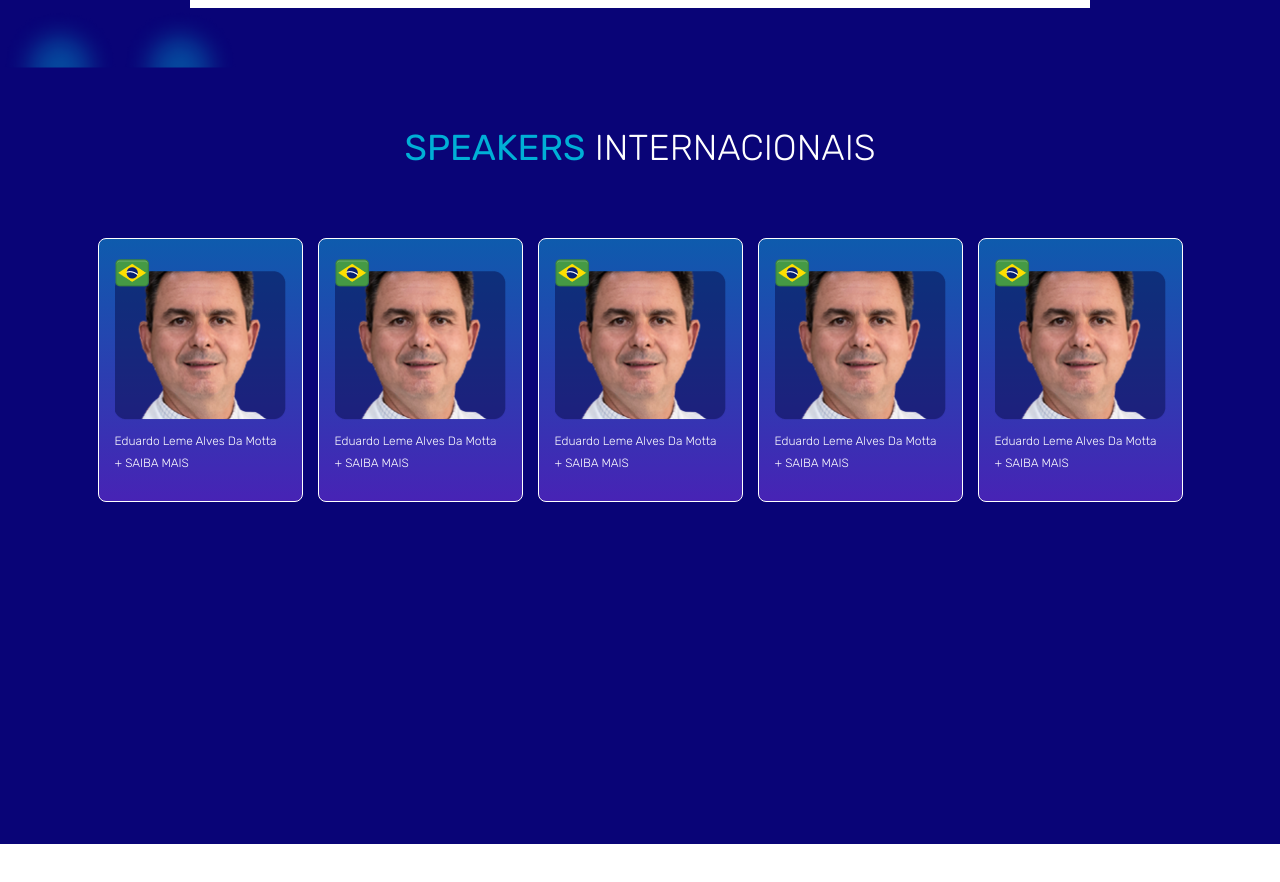
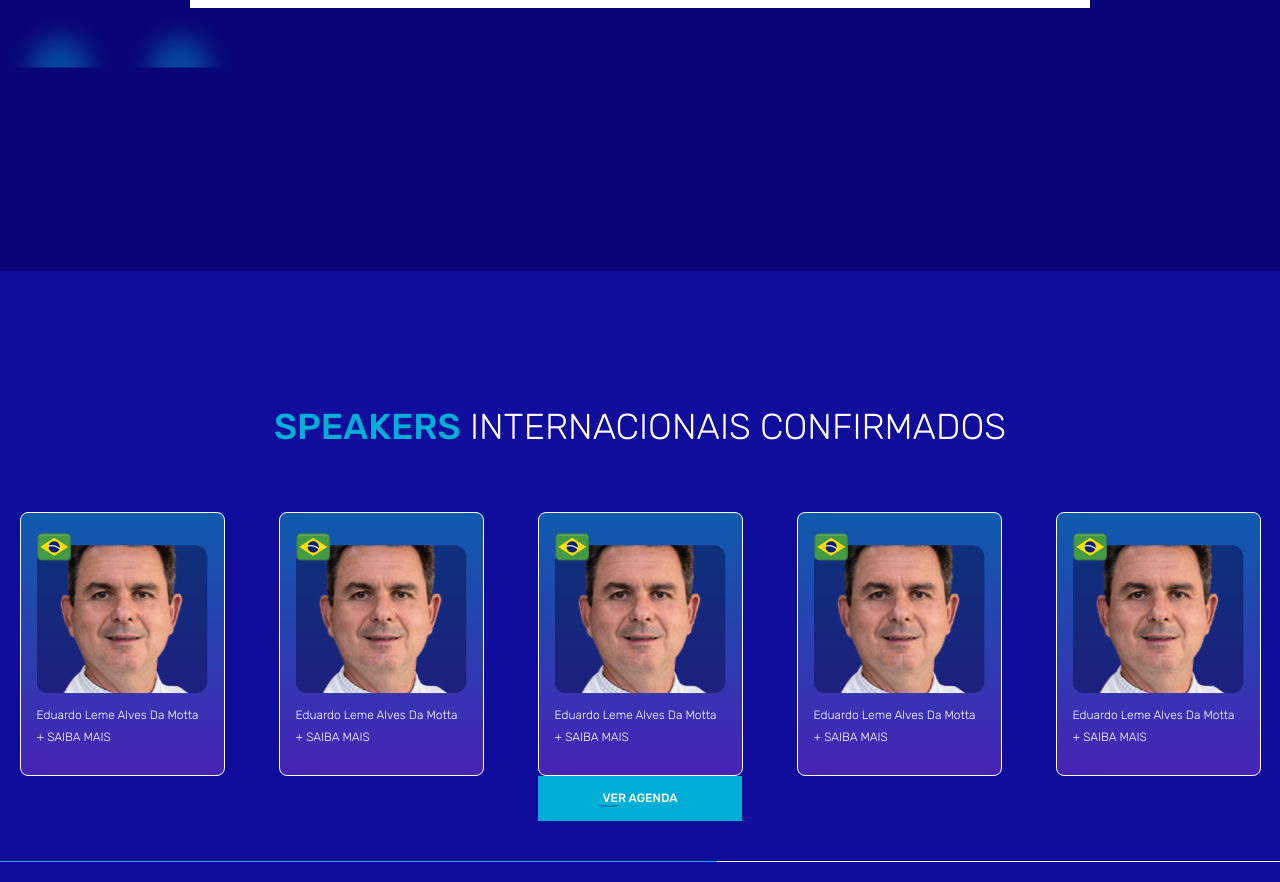
Before and after one commit to adamsnows/Freela-Landing-Page-1, a Next.js app: page / in a window 1280 px wide. Shown: the part 1380-2262 px from the top of the page. Before the commit the page ends 2224 px from the top, so only its background shows below. Built offline with nearby package versions, Linux system fonts and the light colour scheme.

Commit message:
feat: speaker slider

```diff
--- a/src/app/layout.tsx
+++ b/src/app/layout.tsx
@@ -5,7 +5,7 @@ import { Rubik, Lato } from "next/font/google";
 const rubik = Rubik({
   variable: "--font-rubik",
   subsets: ["latin"],
-  weight: ["300", "400", "700"],
+  weight: ["300", "400", "500", "600", "700"],
 });
 
 const lato = Lato({
--- a/src/components/card/index.tsx
+++ b/src/components/card/index.tsx
@@ -8,7 +8,7 @@ export interface Person {
 
 const SpeakerCard: React.FC<Person> = ({ image, name }) => {
   return (
-    <div className="w-[205px] h-[264px] bg-gradient-to-b from-[#0e5bad] to-[#4723b5] rounded-lg border border-white p-4 flex flex-col font-thin font-rubik">
+    <div className="w-[205px] h-[264px] bg-gradient-to-b from-[#0e5bad] to-[#4723b5] rounded-lg border border-white p-4 flex flex-col font-thin font-rubik mx-auto">
       <div className="relative mt-4">
         <img
           src="/assets/brazil-rectangle.png"
--- a/src/components/speaker-slider/index.tsx
+++ b/src/components/speaker-slider/index.tsx
@@ -0,0 +1,128 @@
+"use client";
+import SpeakerCard, { Person } from "../card";
+import { Swiper, SwiperSlide } from "swiper/react";
+import { Navigation, Autoplay, Pagination } from "swiper/modules";
+import { useState, useEffect } from "react";
+import { Button } from "../ui/button";
+
+import "swiper/css";
+import "swiper/css/navigation";
+import "swiper/css/pagination";
+
+const SpeakerSlider = () => {
+  const [progress, setProgress] = useState(0);
+
+  useEffect(() => {
+    const interval = setInterval(() => {
+      setProgress((prev) => (prev >= 100 ? 0 : prev + 1));
+    }, 100);
+    return () => clearInterval(interval);
+  }, []);
+
+  const people: Person[] = [
+    { image: "/assets/man.png", name: "Eduardo Leme Alves Da Motta" },
+    { image: "/assets/man.png", name: "Eduardo Leme Alves Da Motta" },
+    { image: "/assets/man.png", name: "Eduardo Leme Alves Da Motta" },
+    { image: "/assets/man.png", name: "Eduardo Leme Alves Da Motta" },
+    { image: "/assets/man.png", name: "Eduardo Leme Alves Da Motta" },
+  ];
+
+  return (
+    <>
+      <div className="w-full">
+        <div className="w-full relative container mx-auto">
+          <Swiper
+            grabCursor={true}
+            modules={[Navigation, Pagination, Autoplay]}
+            spaceBetween={0}
+            slidesPerView={1}
+            pagination={{ clickable: true }}
+            autoplay={{ delay: 10000 }}
+            onSlideChange={() => setProgress(0)}
+          >
+            <SwiperSlide>
+              <>
+                <div className="grid sm:grid-cols-2 md:grid-cols-3 lg:grid-cols-5 gap-[15px] mx-auto mb-[140] ">
+                  {people.map((person, index) => (
+                    <SpeakerCard
+                      key={index}
+                      image={person.image}
+                      name={person.name}
+                    />
+                  ))}
+                </div>
+                <div className="w-full flex justify-center">
+                  <Button className="mx-auto rounded-none w-[204px] h-[45px] text-base font-rubik font-medium -mt-[112]">
+                    VER AGENDA
+                  </Button>
+                </div>
+              </>
+            </SwiperSlide>
+            <SwiperSlide>
+              <>
+                <div className="grid sm:grid-cols-2 md:grid-cols-3 lg:grid-cols-5 gap-[15px] mx-auto mb-[140] ">
+                  {people.map((person, index) => (
+                    <SpeakerCard
+                      key={index}
+                      image={person.image}
+                      name={person.name}
+                    />
+                  ))}
+                </div>
+                <div className="w-full flex justify-center">
+                  <Button className="mx-auto rounded-none w-[204px] h-[45px] text-base font-rubik font-medium -mt-[112]">
+                    VER AGENDA
+                  </Button>
+                </div>
+              </>
+            </SwiperSlide>
+            <SwiperSlide>
+              <>
+                <div className="grid sm:grid-cols-2 md:grid-cols-3 lg:grid-cols-5 gap-[15px] mx-auto mb-[140] ">
+                  {people.map((person, index) => (
+                    <SpeakerCard
+                      key={index}
+                      image={person.image}
+                      name={person.name}
+                    />
+                  ))}
+                </div>
+                <div className="w-full flex justify-center">
+                  <Button className="mx-auto rounded-none w-[204px] h-[45px] text-base font-rubik font-medium -mt-[112]">
+                    VER AGENDA
+                  </Button>
+                </div>
+              </>
+            </SwiperSlide>
+            <SwiperSlide>
+              <>
+                <div className="grid sm:grid-cols-2 md:grid-cols-3 lg:grid-cols-5 gap-[15px] mx-auto mb-[140] ">
+                  {people.map((person, index) => (
+                    <SpeakerCard
+                      key={index}
+                      image={person.image}
+                      name={person.name}
+                    />
+                  ))}
+                </div>
+                <div className="w-full flex justify-center">
+                  <Button className="mx-auto rounded-none w-[204px] h-[45px] text-base font-rubik font-medium -mt-[112]">
+                    VER AGENDA
+                  </Button>
+                </div>
+              </>
+            </SwiperSlide>
+          </Swiper>
+        </div>
+        <div className=" left-0 w-full h-[0.5px] bg-gray-200 mt-10">
+          <div
+            className="h-full bg-primary transition-all duration-300"
+            style={{ width: `${progress}%` }}
+          />
+        </div>
+      </div>
+    </>
+  );
+};
+
+export default SpeakerSlider;
--- a/src/components/speakers/index.tsx
+++ b/src/components/speakers/index.tsx
@@ -1,17 +1,10 @@
-import SpeakerCard, { Person } from "../card";
+import SpeakerSlider from "../speaker-slider";
 
 /* eslint-disable @next/next/no-img-element */
 const SpeakersSection = () => {
-  const people: Person[] = [
-    { image: "/assets/man.png", name: "Eduardo Leme Alves Da Motta" },
-    { image: "/assets/man.png", name: "Eduardo Leme Alves Da Motta" },
-    { image: "/assets/man.png", name: "Eduardo Leme Alves Da Motta" },
-    { image: "/assets/man.png", name: "Eduardo Leme Alves Da Motta" },
-    { image: "/assets/man.png", name: "Eduardo Leme Alves Da Motta" },
-  ];
-
   return (
-    <div className="h-[1500px] bg-background flex flex-col container mx-auto py-[54px]">
+    <>
+      <div className="h-[927px] bg-background flex flex-col container mx-auto py-[54px]">
         <div className="flex gap-4 items-center justify-center text-white text-[32px] font-light">
           <img src="/assets/calendar.png" alt="Calendar" />
           <span>
@@ -39,16 +32,15 @@ const SpeakersSection = () => {
             className="-mt-[280] clip-half"
           />
         </div>
-      <span className="mx-auto font-rubik uppercase text-white font-thin text-4xl mb-[70px]">
+      </div>
+      <div className="-mt-[344] h-[727px] bg-[#100d9d] flex flex-col items-center justify-center">
+        <span className="mx-auto font-rubik uppercase text-white font-thin text-4xl mt-[245] mb-[65px] text-center">
           <span className="font-medium text-primary">Speakers</span>{" "}
-        Internacionais
+          Internacionais Confirmados
         </span>
-      <div className="grid sm:grid-cols-2 md:grid-cols-3 lg:grid-cols-5 gap-[15px] mx-auto">
-        {people.map((person, index) => (
-          <SpeakerCard key={index} image={person.image} name={person.name} />
-        ))}
+        <SpeakerSlider />
       </div>
-    </div>
+    </>
   );
 };
 
--- a/src/styles/globals.css
+++ b/src/styles/globals.css
@@ -68,13 +68,13 @@ h6 {
 }
 
 .swiper-pagination-bullet-active {
-  width: 35px !important;
+  width: 21px !important;
   height: 2px;
 }
 
 .swiper-pagination-bullets .swiper-pagination-bullet {
   background-color: #0088b7 !important;
-  width: 25px;
+  width: 12.75px;
   height: 2px;
 }
 
```
Lines whose indentation alone changed are shown as unchanged.
